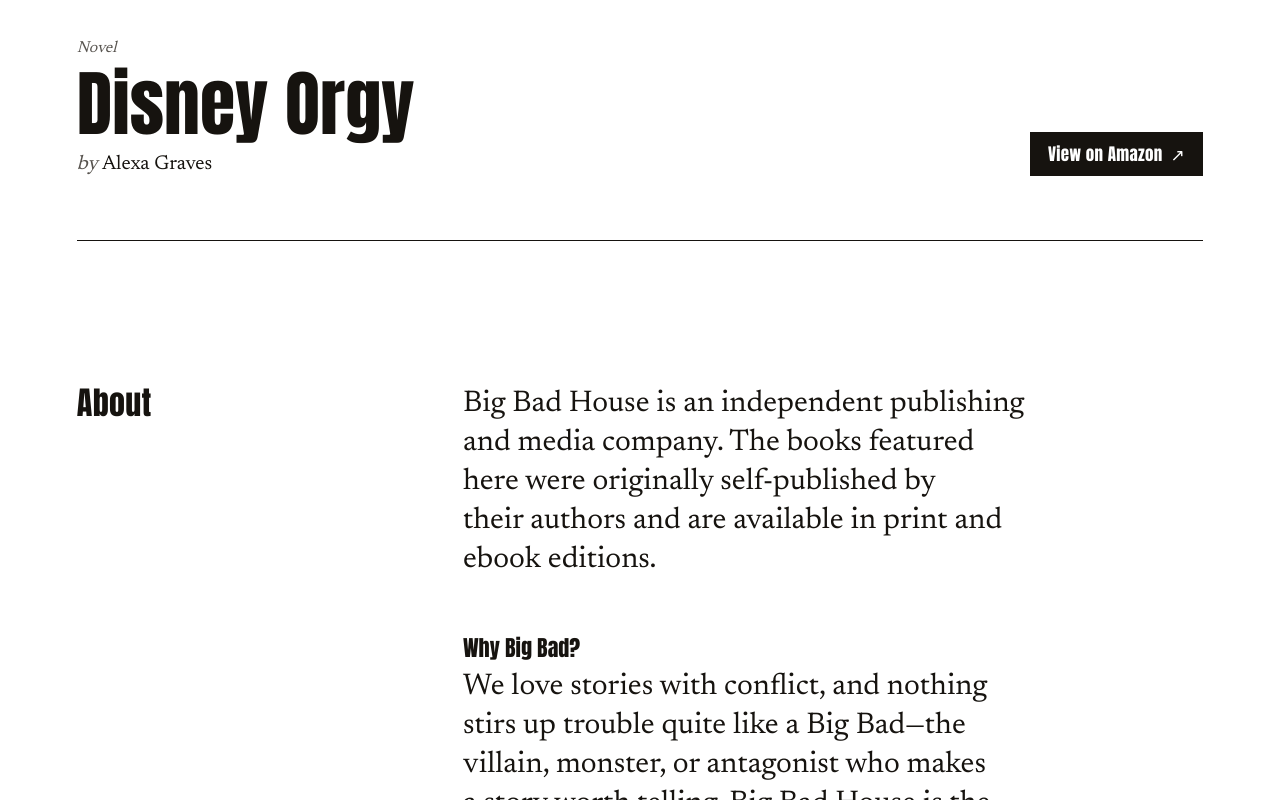
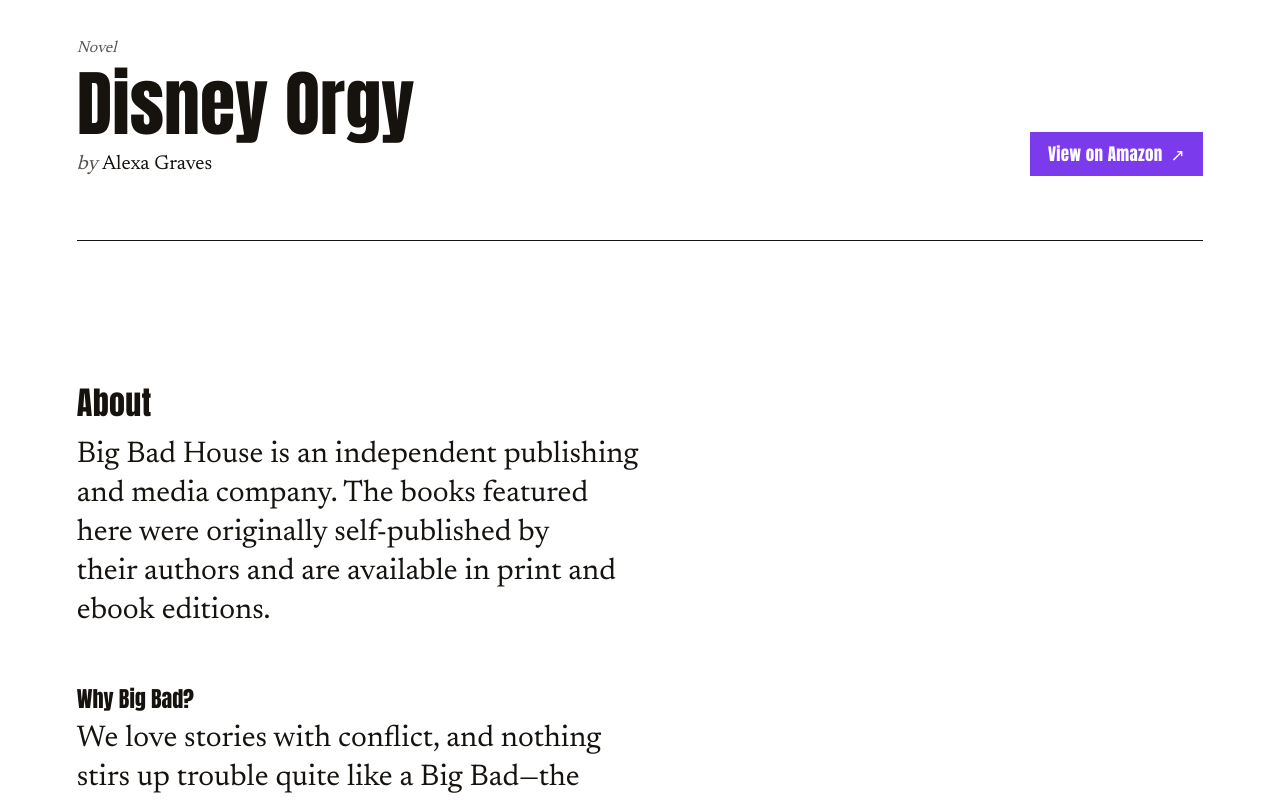
Before and after one commit to ethanryan/big-bad-house, a Next.js app: page / in a window 1280 px wide. Shown: the part 1320-2120 px from the top of the page. Built offline with nearby package versions, Linux system fonts and the light colour scheme.

Commit message:
updating buttons and about section

```diff
--- a/app/page.module.css
+++ b/app/page.module.css
@@ -126,12 +126,6 @@
   line-height: 1.1;
 }
 
-@media (min-width: 960px) {
-  .about {
-    grid-template-columns: minmax(0, 1fr) minmax(0, 2fr);
-  }
-}
-
 /* Footer */
 
 .footer {
--- a/components/BookEntry.module.css
+++ b/components/BookEntry.module.css
@@ -48,7 +48,7 @@
   gap: 0.5rem;
   min-height: 2.75rem;
   padding: 0.5rem 1.125rem 0.45rem;
-  background: var(--ink);
+  background: var(--accent);
   color: var(--paper);
   font-family: var(--font-display);
   font-size: 1.0625rem;
@@ -59,7 +59,7 @@
 }
 
 .buy:hover {
-  background: var(--accent);
+  background: var(--ink);
 }
 
 .arrow {
```
